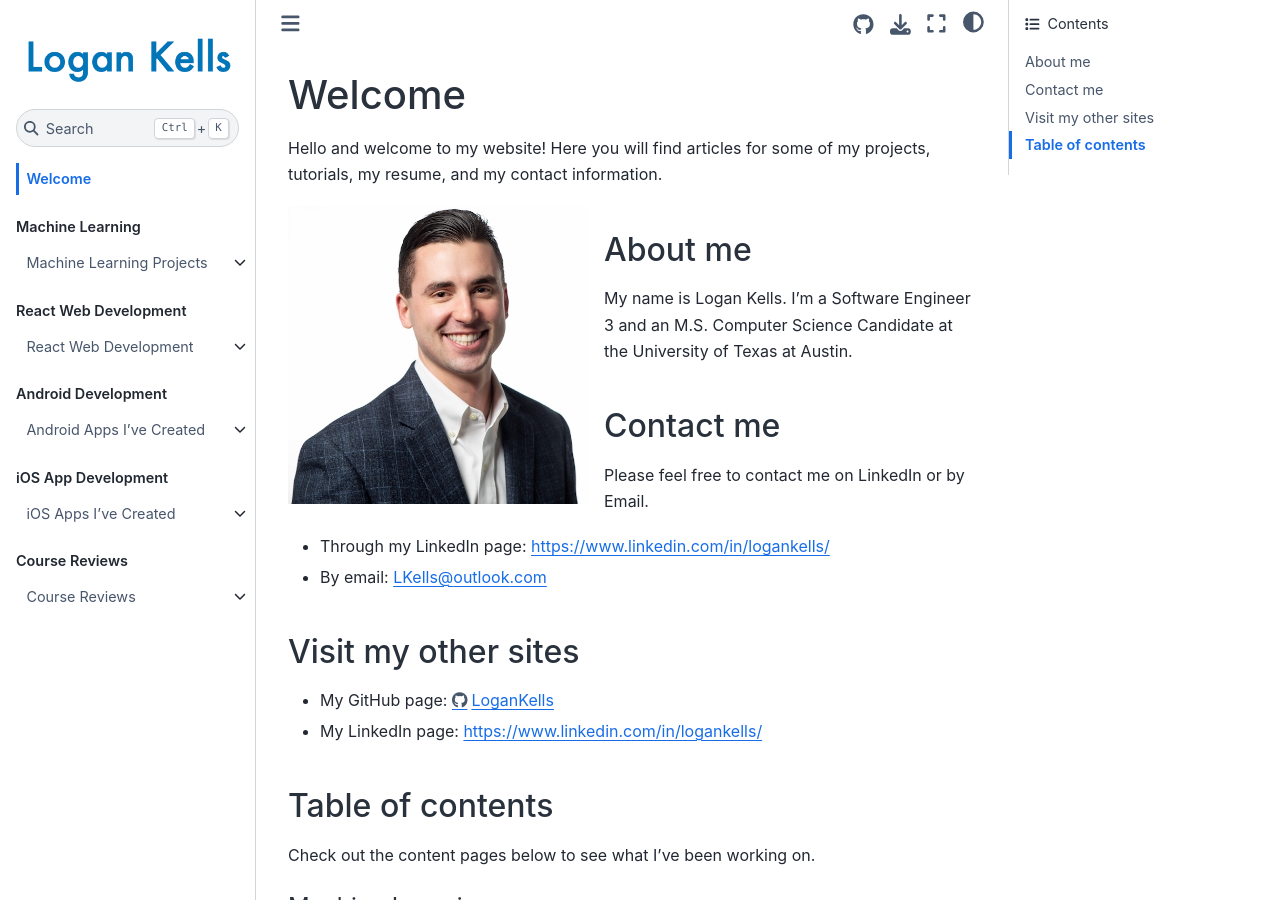
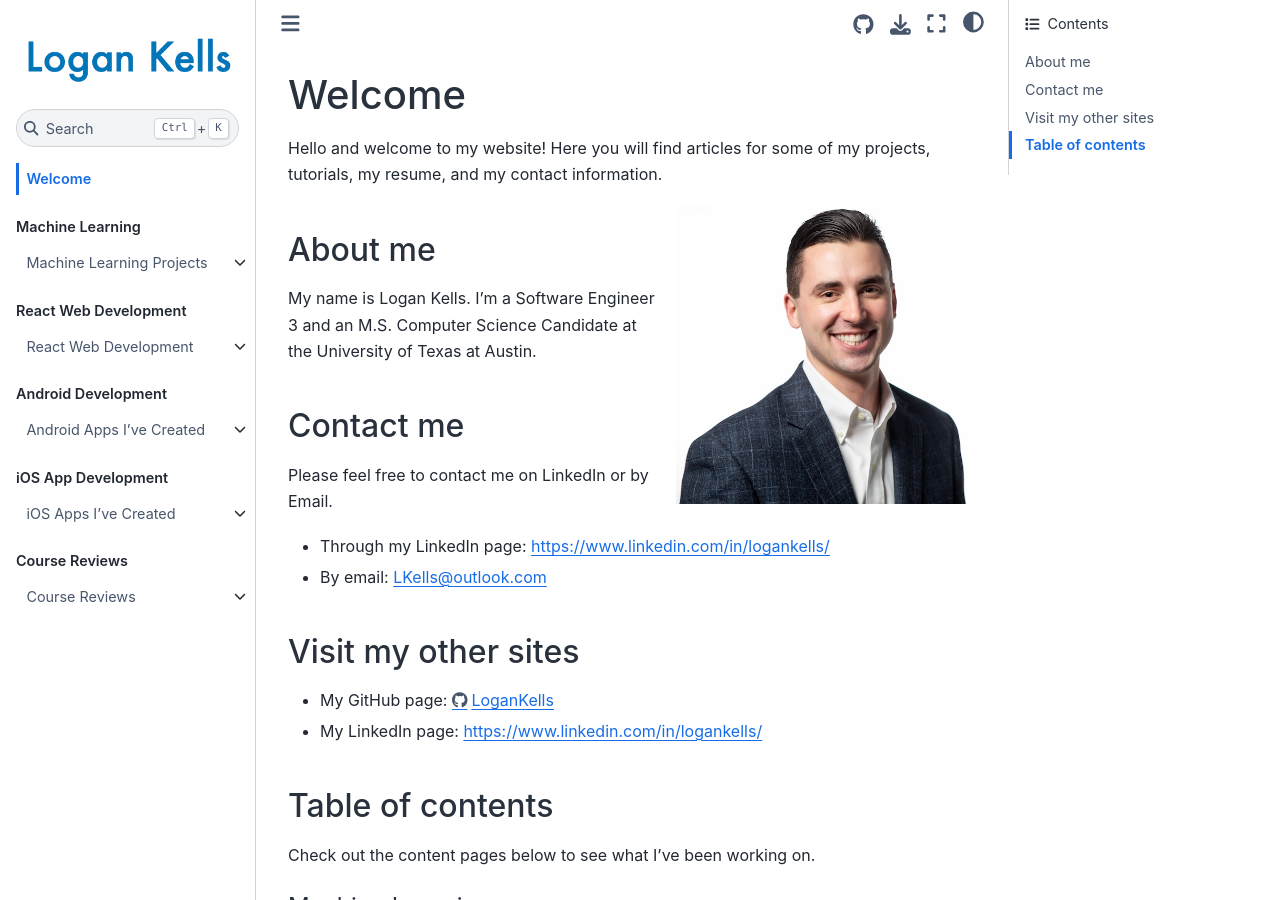
Before and after one commit to LoganKells/logankells.github.io, a Jupyter Book: the page built from docs/intro.md, in a window 1280 px wide and 900 px high. Built offline with Jupyter Book 1.0.4 settings and Sphinx 7.4.7 and the Sphinx Book theme 1.1.4, drawn with Linux system fonts in a browser that asks for light colours.

Commit message:
Display image right

````diff
--- a/docs/intro.md
+++ b/docs/intro.md
@@ -6,7 +6,7 @@ tutorials, my resume, and my contact information.
 :alt: fishy
 :class: bg-primary mb-1
 :width: 300px
-:align: left
+:align: right
 ```
 
 ## About me
````
